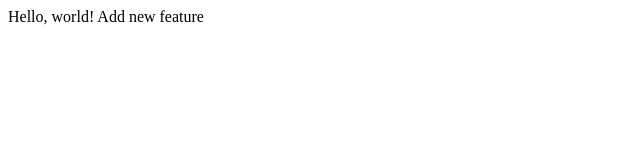
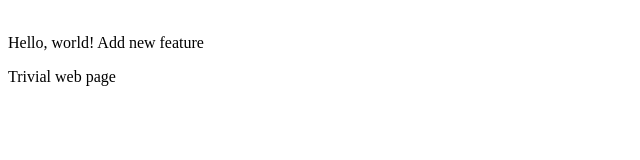
Before and after one commit to MaksymTurovskyi/lecture0, a plain HTML site: page index.html in a window 1280 px wide. Shown: the whole page, without its empty margins (0-640 px from the left). Drawn offline with Linux system fonts and the light colour scheme.

Commit message:
Commit trivial web page

```diff
--- a/index.html
+++ b/index.html
@@ -2,11 +2,12 @@
 	<html>
 		<head>
 			<title> My webpage </title>
-
+			<link href="style.css" rel="stylesheet">
 		</head>
 
 		<body>
-			Hello, world!
-			Add new feature
+			<p id="ident"> <br>Hello, world!
+			Add new feature</p>
+			<p>Trivial web page</p>
 		</body>
 	</html>
```
